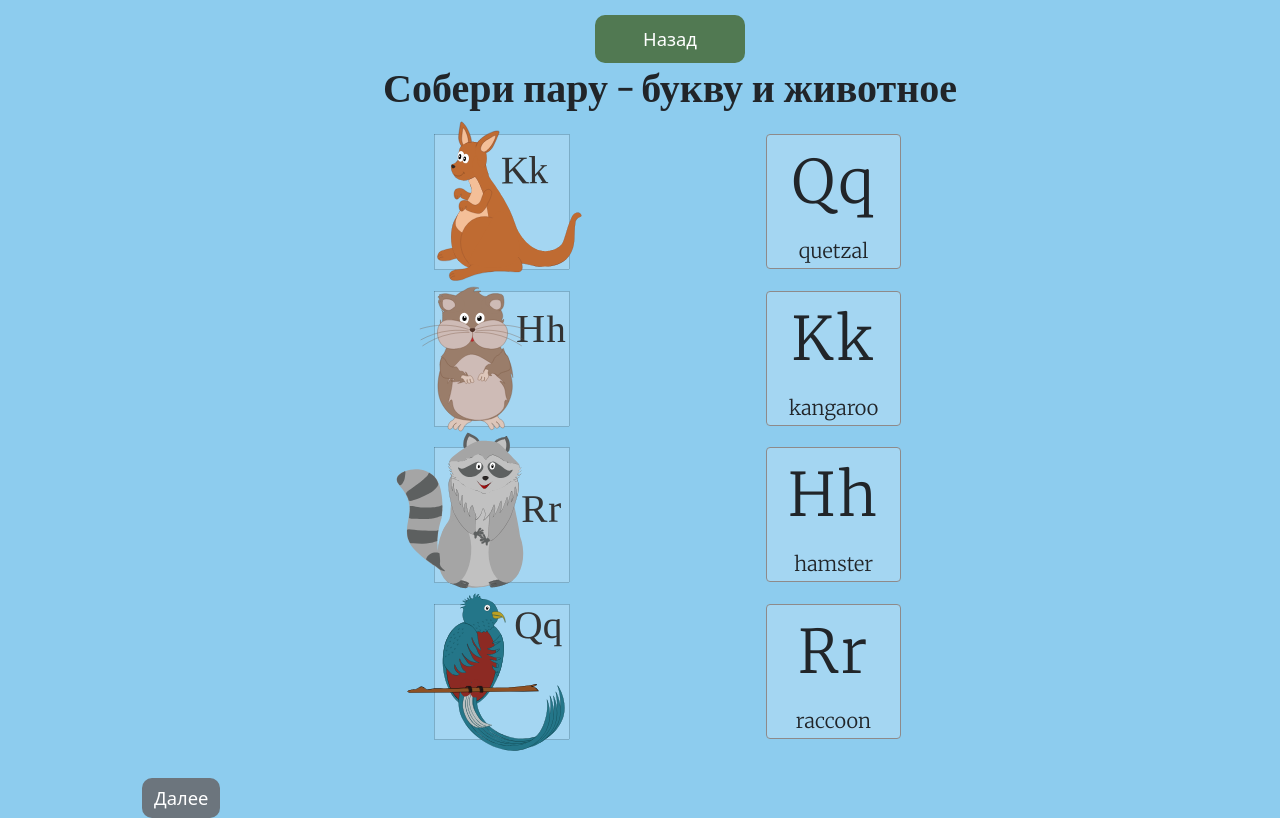
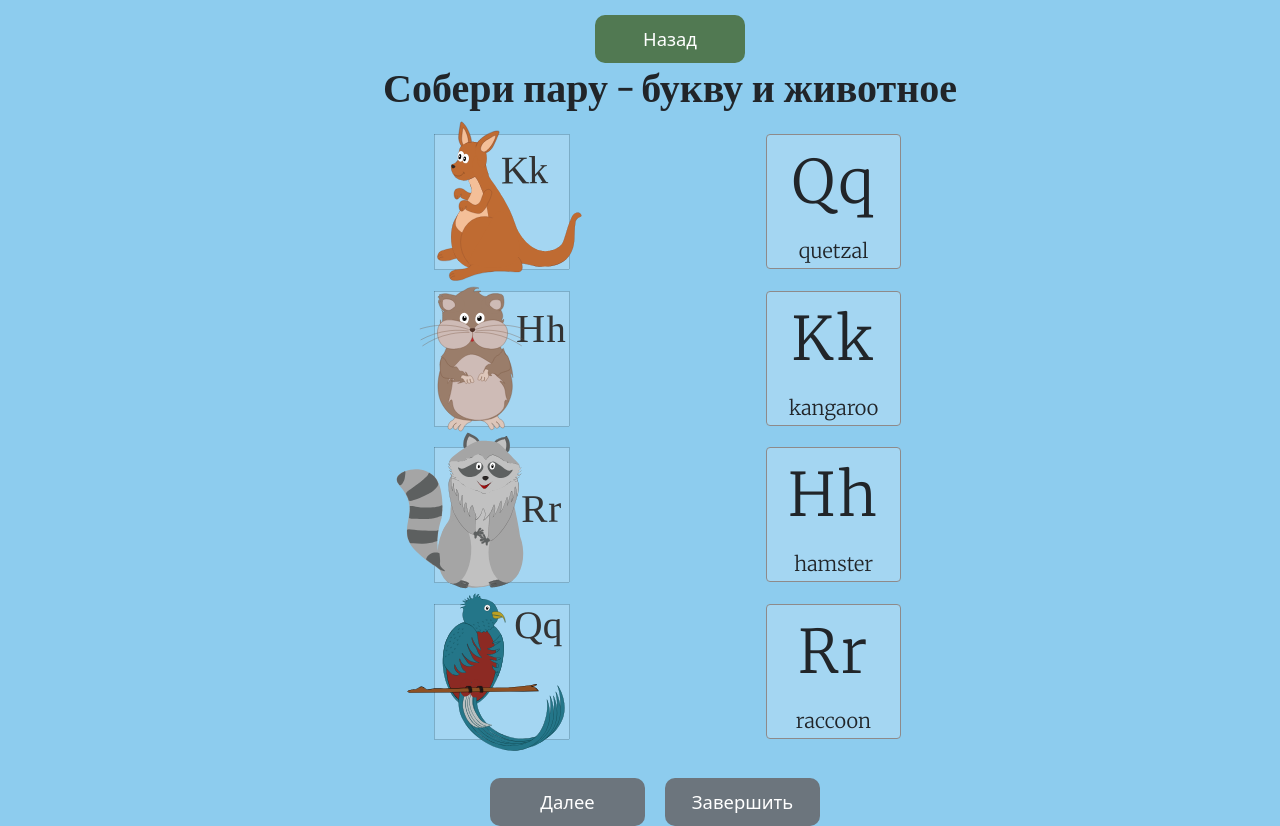
Before and after one commit to AnigalHub/DrawnSVGWithAnimation, a Vue app: page /collectCouple in a window 1280 px wide. Built offline with nearby package versions, Linux system fonts and the light colour scheme; a web font is replaced by a local one.

Commit message:
добавлена кнопка Завершить, блок на две кнопки - Далее, Завершить

```diff
--- a/src/components/collectCouple.vue
+++ b/src/components/collectCouple.vue
@@ -15,7 +15,10 @@
                     </div>
                 </b-col>
             </b-row>
-            <b-button class="onward">Далее</b-button>
+            <div class="buttonGame">
+                <b-button>Далее</b-button>
+                <b-button>Завершить</b-button>
+            </div>
         </div>
         <screen-rotation/>
     </div>
--- a/src/components/wordConstructor.vue
+++ b/src/components/wordConstructor.vue
@@ -15,7 +15,10 @@
                      @dragover.prevent @dragenter.prevent  @drop="onDrop($event, animalName)"
                      draggable @dragstart="startDrag($event,x,index)">{{x}}</div>
             </div>
-            <b-button class="onward" @click="newAnimal()">Далее</b-button>
+            <div class="buttonGame">
+                <b-button @click="newAnimal()">Далее</b-button>
+                <b-button>Завершить</b-button>
+            </div>
         </div>
         <screen-rotation/>
     </div>
@@ -79,7 +82,7 @@
          height: 480px;
          margin: -115px auto 0 !important;
      }
-     .onward{margin-top: 25px;}
+     .buttonGame{margin-top: 25px;}
      .letters{margin-top: -20px !important;}
     .letters,.name_animal{
         width: 100%;
```
